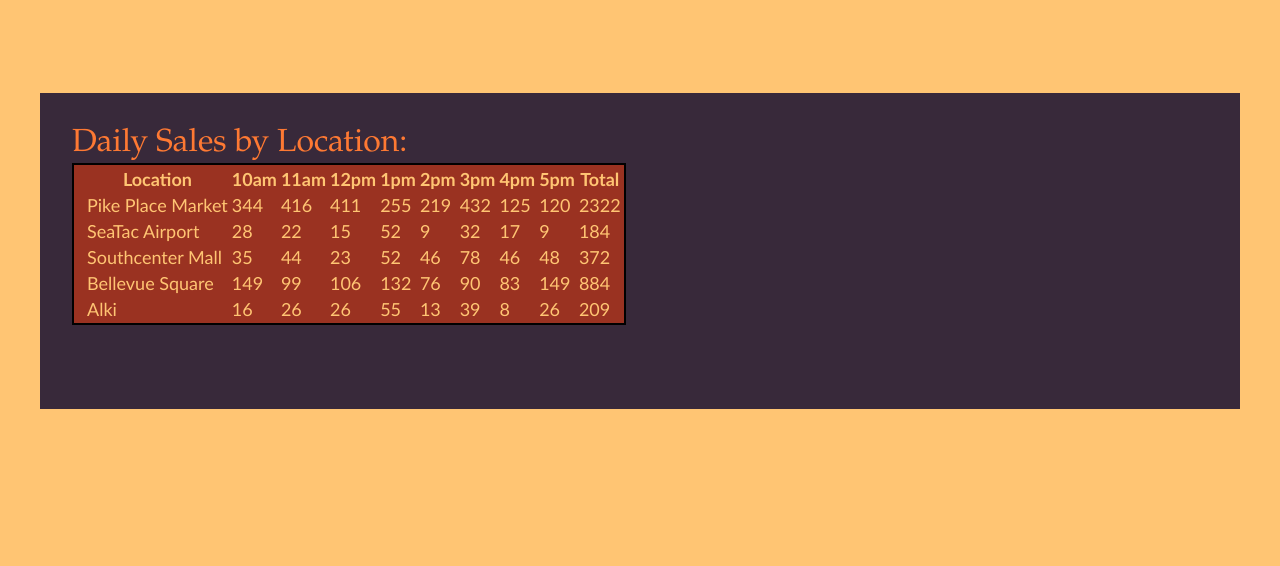
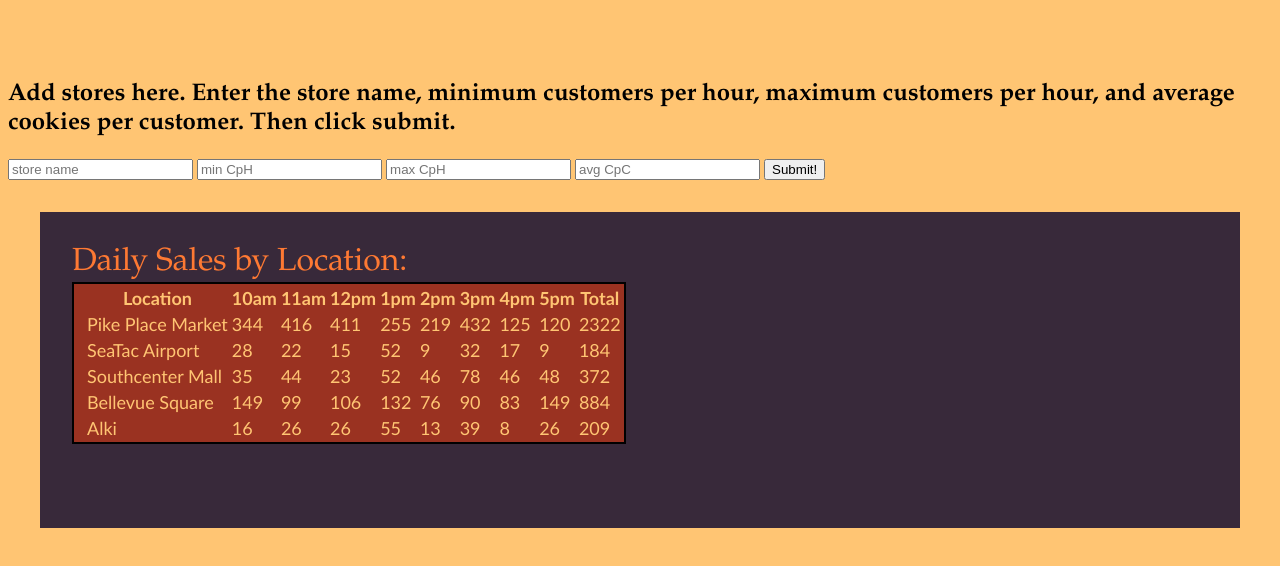
Before and after one commit to ptrompeter/cookie-stand, a plain HTML site: page index.html in a window 1280 px wide. Shown: the part 132-698 px from the top of the page. Drawn offline with Linux system fonts and the light colour scheme.

Commit message:
Started working on a new store form, forgot to switch branches.

```diff
--- a/index.html
+++ b/index.html
@@ -12,14 +12,23 @@
 		<h1>Pat's Salmon Cookies</h1>
 		<img src="./img/salmon.png" id="logo2" class="logo flipped">
 	</header>
+	<section id = "entryBox"><h2>Add stores here. Enter the store name, minimum customers per hour, maximum customers per hour, and average cookies per customer. Then click submit.</h2>
+		<form id="storeForm">
+			<input type="text" name="sName" placeholder="store name">
+			<input type="text" name="min" placeholder="min CpH">
+			<input type="text" name="max" placeholder="max CpH">
+			<input type="text" name="avg" placeholder="avg CpC">
+			<button type="button">Submit!</button>
+		</form>
+	</section>
 
-	<div id="dataBox">Daily Sales by Location:
+	<section id="dataBox">Daily Sales by Location:
 		<table id="table">
 			<thead id="tHead"></thead>
 			<tbody id="tBody"></tbody>
 			<tfoot id="tFoot"></tfoot>
 		</table>
-	</div>
+	</section>
 
 
 
```
